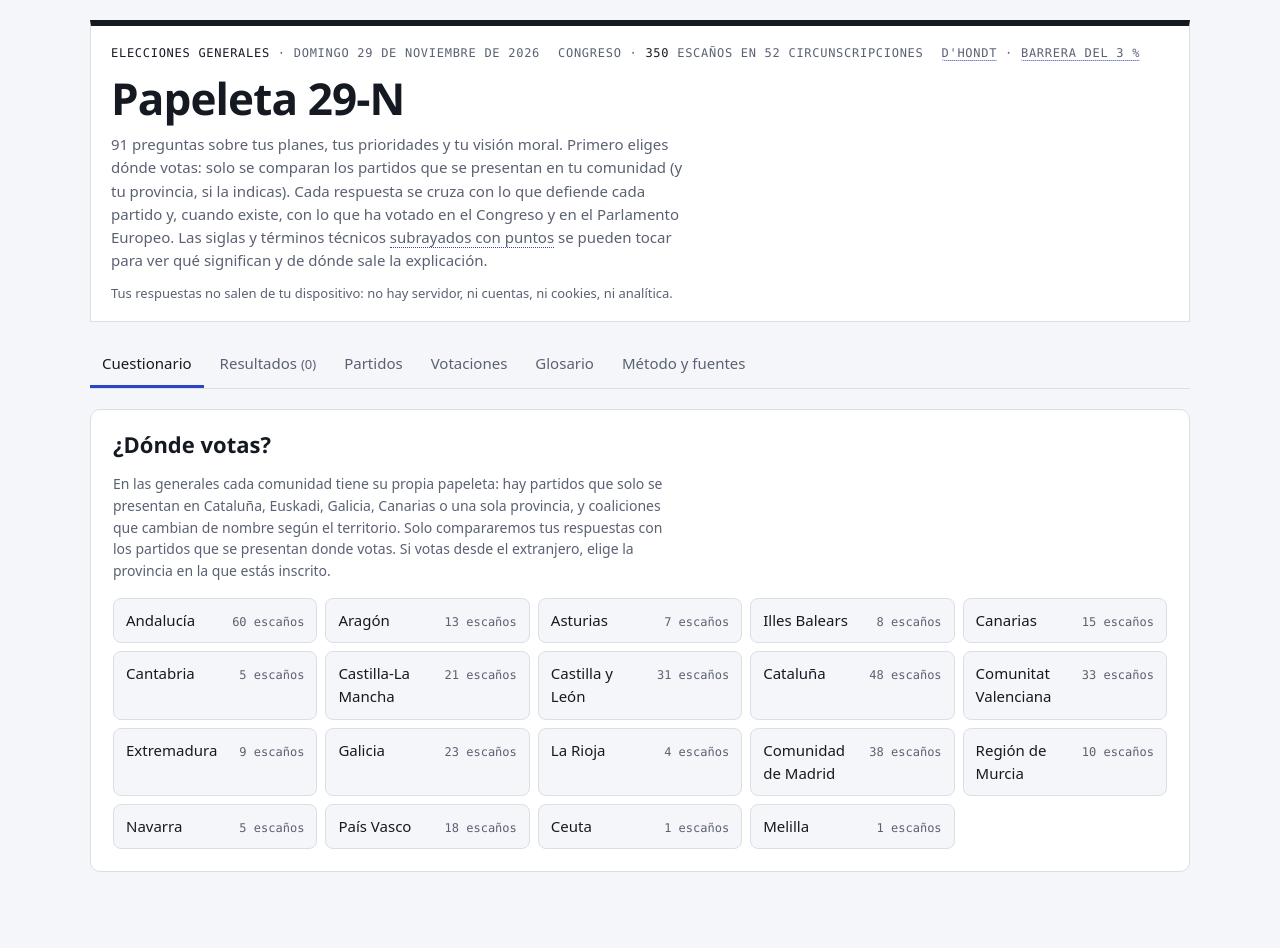
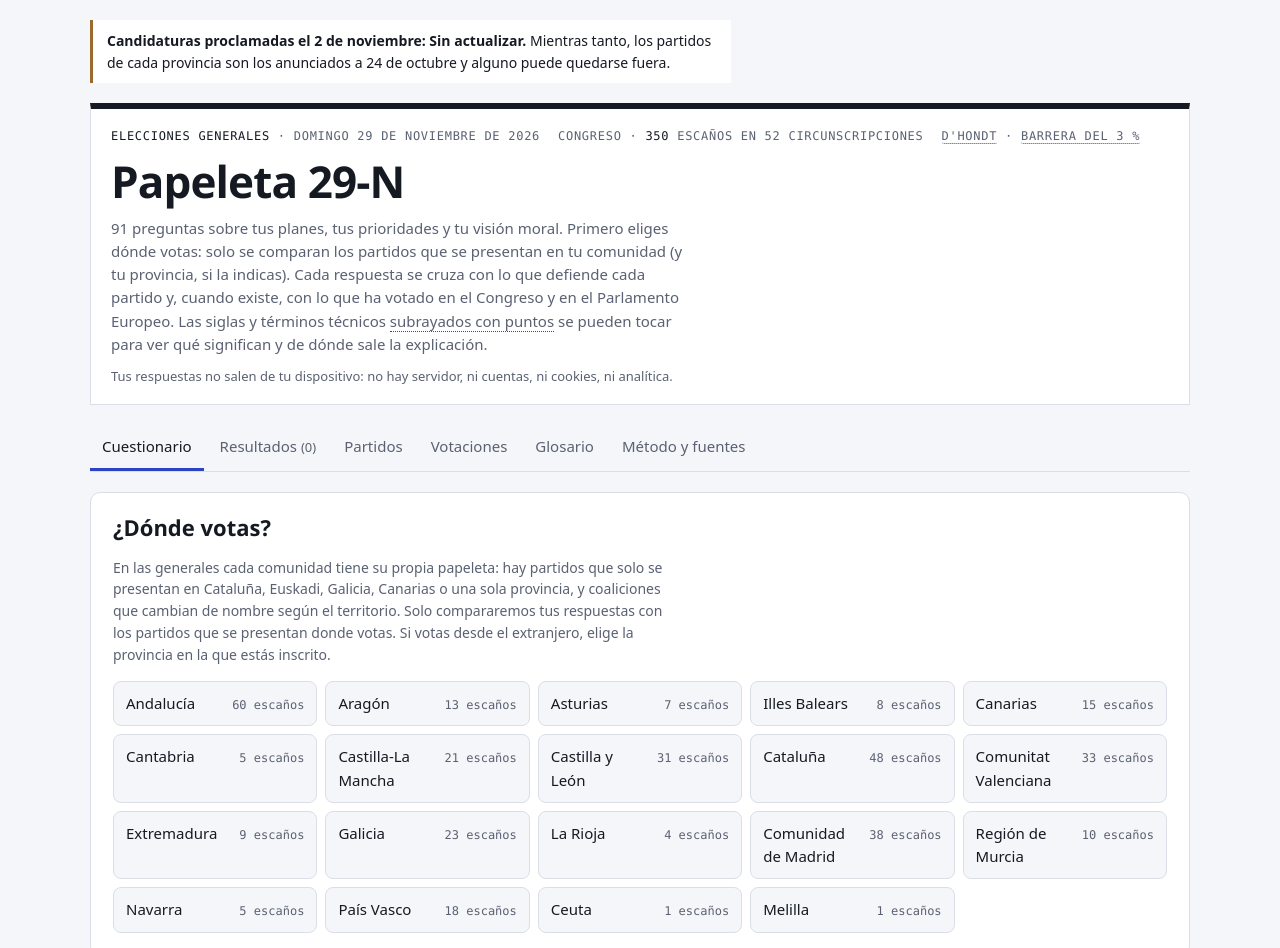
Before and after one commit to aritzsilva98/papeleta-29n, a website with bundled scripts: page public/index.html in a window 1280 px wide. Shown: the top 948 px of the page. Before the commit the page ends 920 px from the top, so only its background shows below. Built offline with nearby package versions, Linux system fonts and the light colour scheme.

Commit message:
Avisa de que las candidaturas del 2 de noviembre aún no están actualizadas
Co-Authored-By: Claude Opus 5.5 (1M context) <noreply@anthropic.com>

```diff
--- a/public/index.html
+++ b/public/index.html
@@ -15,6 +15,7 @@
 </head>
 <body>
 <div class="wrap">
+  <p class="notice"><b>Candidaturas proclamadas el 2 de noviembre: Sin actualizar.</b> Mientras tanto, los partidos de cada provincia son los anunciados a 24 de octubre y alguno puede quedarse fuera.</p>
   <header class="ballot">
     <div class="strip mono">
       <span><b>Elecciones generales</b> · domingo 29 de noviembre de 2026</span>
```
Also changed, not shown: README.md.
